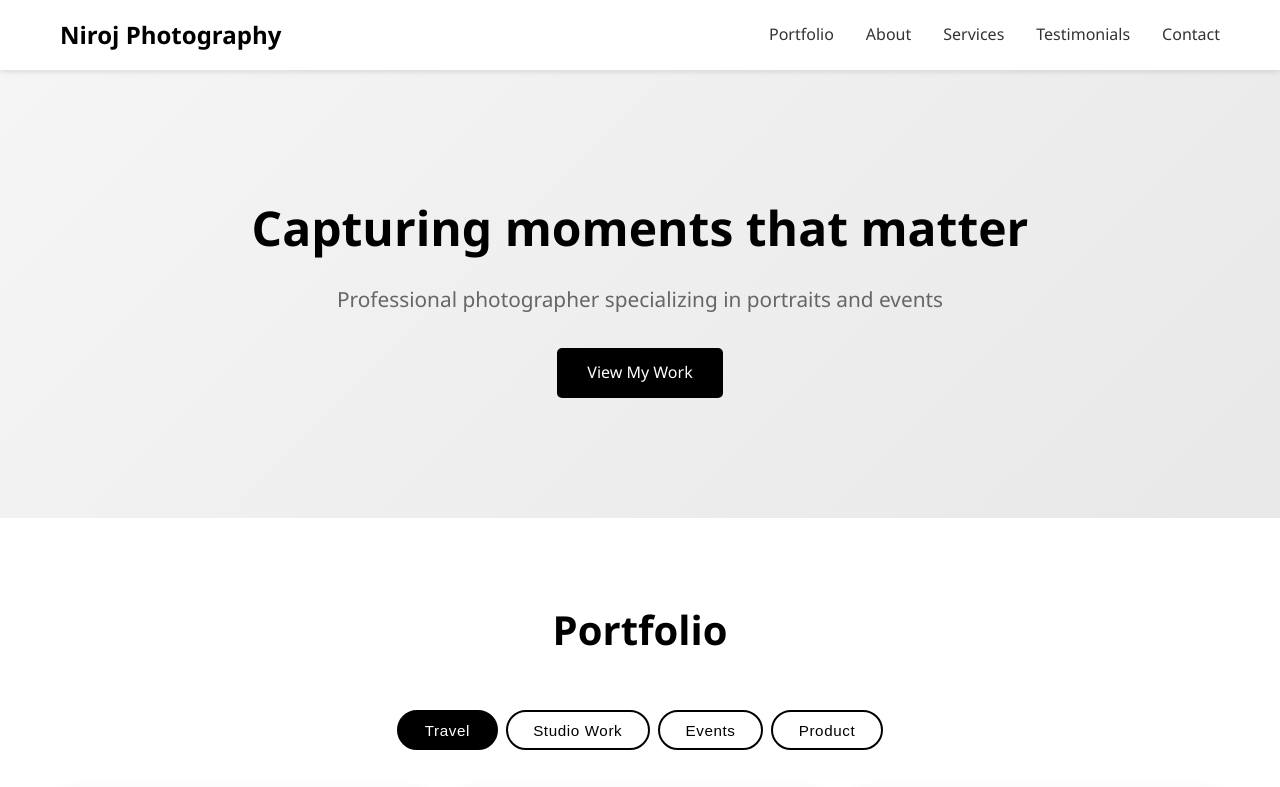
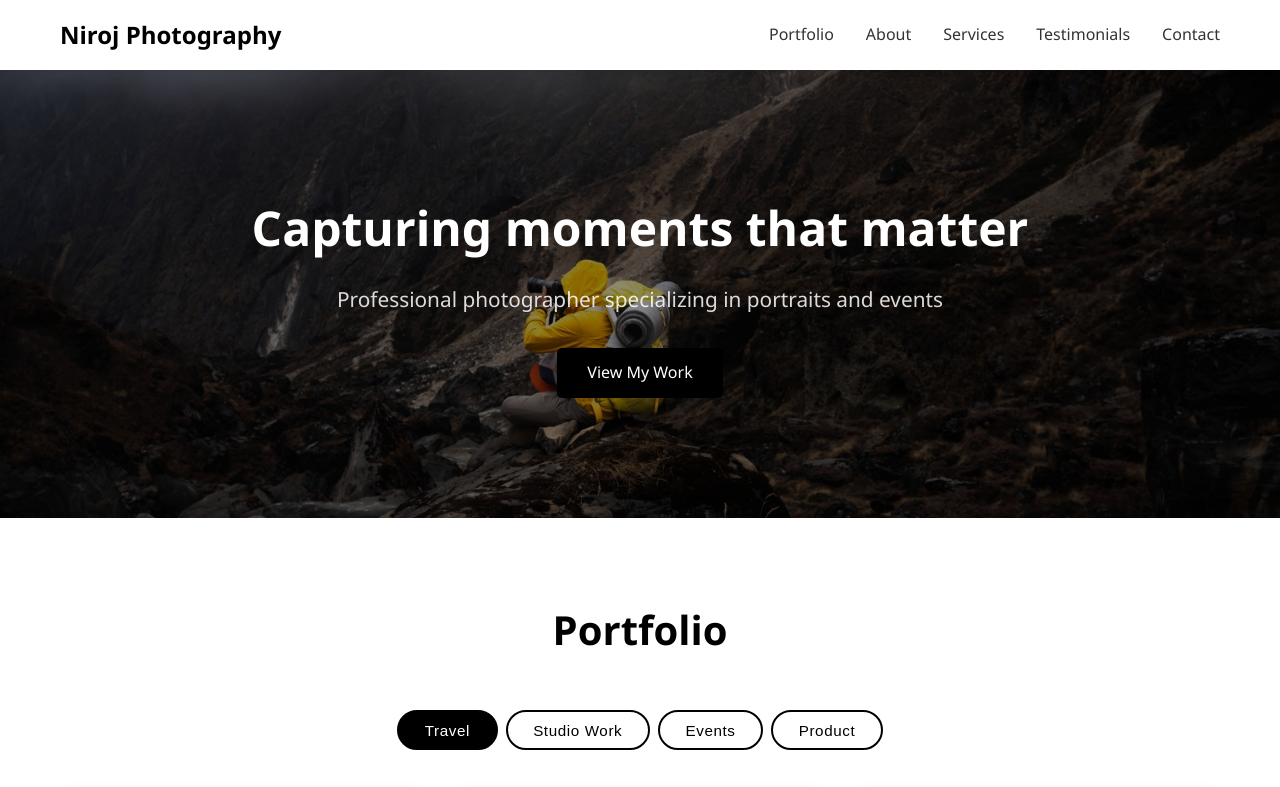
Before and after one commit to Rumba19/Niroj.Photography, a website: page index.html in a window 1280 px wide. Shown: the top 787 px of the page. Drawn offline with Linux system fonts and the light colour scheme.

Commit message:
added background

```diff
--- a/css/style.css
+++ b/css/style.css
@@ -56,21 +56,34 @@ body {
 
 /* Hero Section */
 .hero {
-  background: linear-gradient(135deg, #f5f5f5 0%, #e8e8e8 100%);
+  background: url('../background.JPG') center center / cover no-repeat;
   padding: 120px 20px;
   text-align: center;
+  position: relative;
+}
+
+.hero::before {
+  content: '';
+  position: absolute;
+  inset: 0;
+  background: rgba(0, 0, 0, 0.45);
+}
+
+.hero-content {
+  position: relative;
+  z-index: 1;
 }
 
 .hero-content h1 {
   font-size: 3rem;
   margin-bottom: 1rem;
-  color: #000;
+  color: #fff;
 }
 
 .hero-content p {
   font-size: 1.3rem;
   margin-bottom: 2rem;
-  color: #666;
+  color: rgba(255, 255, 255, 0.85);
 }
 
 /* Buttons */
```
Also changed, not shown: background.JPG (added).
